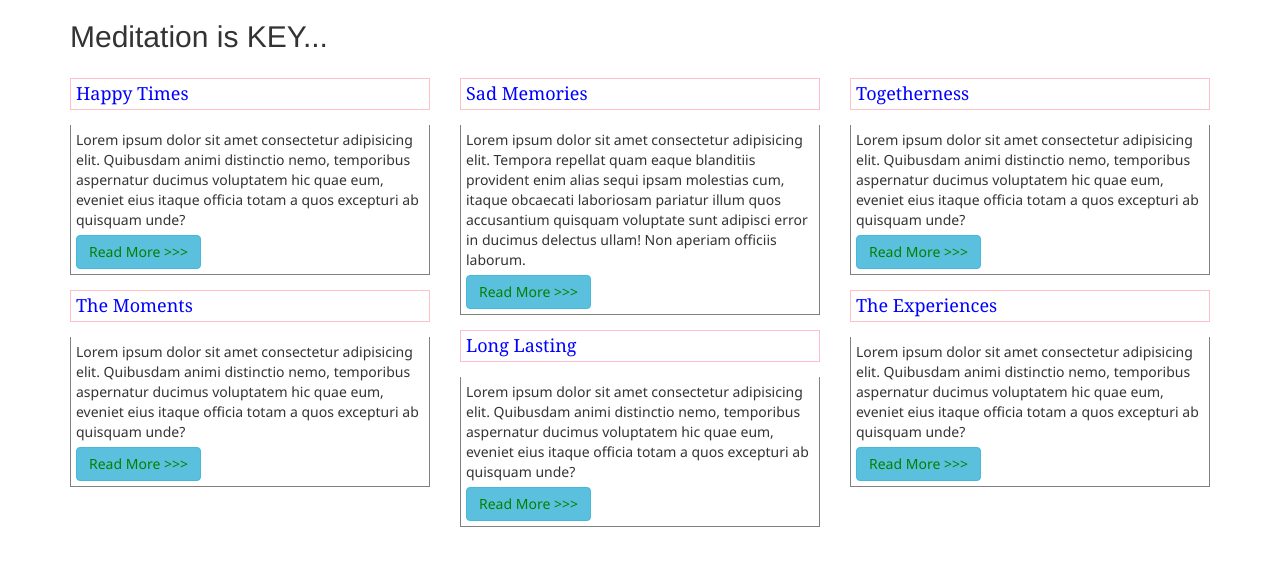
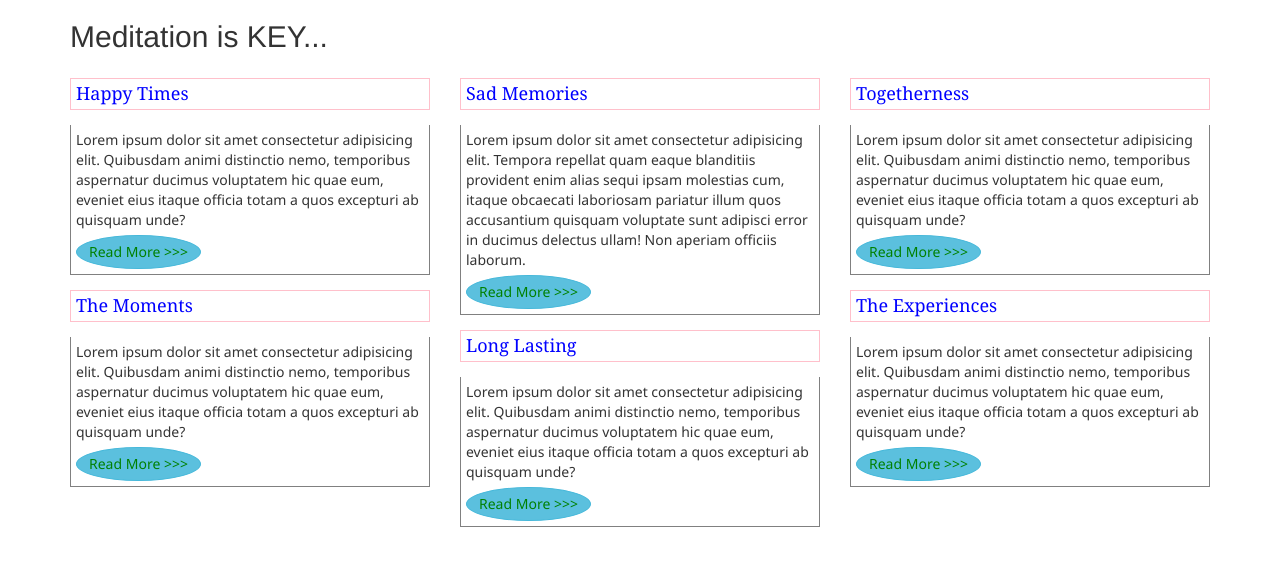
Before and after one commit to UtonSenior/awp_module1, a PHP site: page / in a window 1280 px wide. Shown: the top 566 px of the page. Run offline with PHP 8.4, Linux system fonts and the light colour scheme; some libraries are stand-ins or nearby versions.

Commit message:
Button update

```diff
--- a/index.php
+++ b/index.php
@@ -36,6 +36,8 @@
     .styleh button{
         margin-top: 5px;
         color: green;
+        font-family: 'Segoe UI', Tahoma, Geneva, Verdana, sans-serif;
+        border-radius: 80%;
     }
 </style>
 </head>
```
